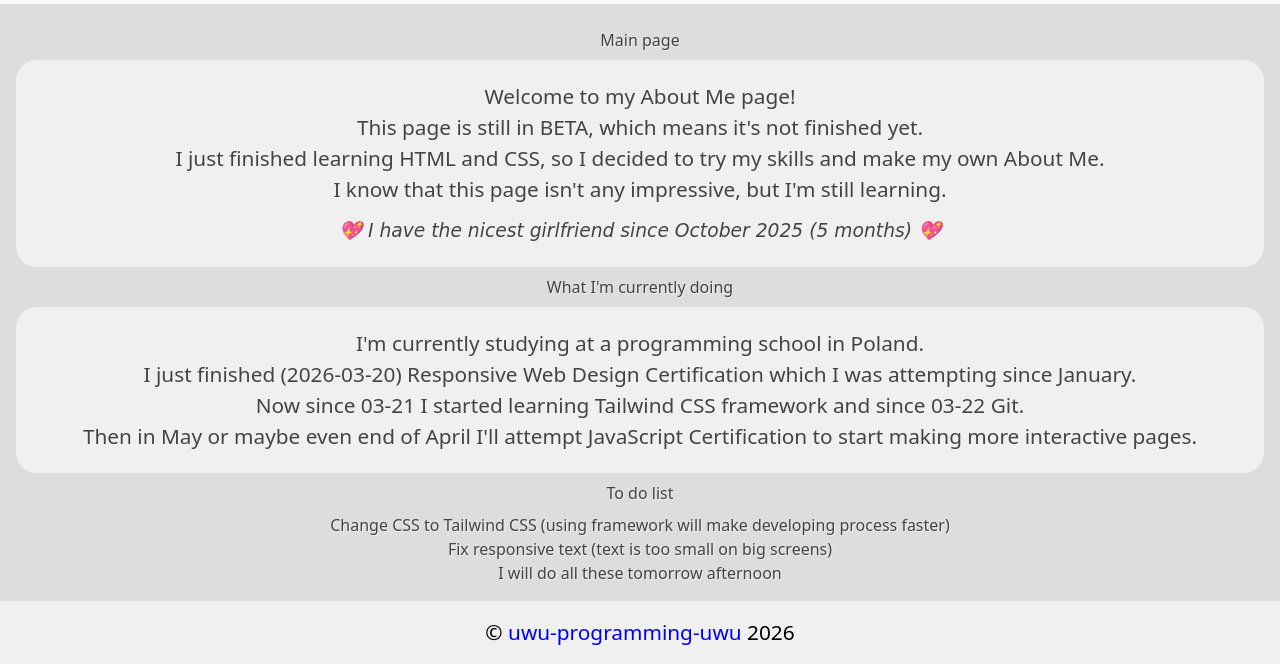
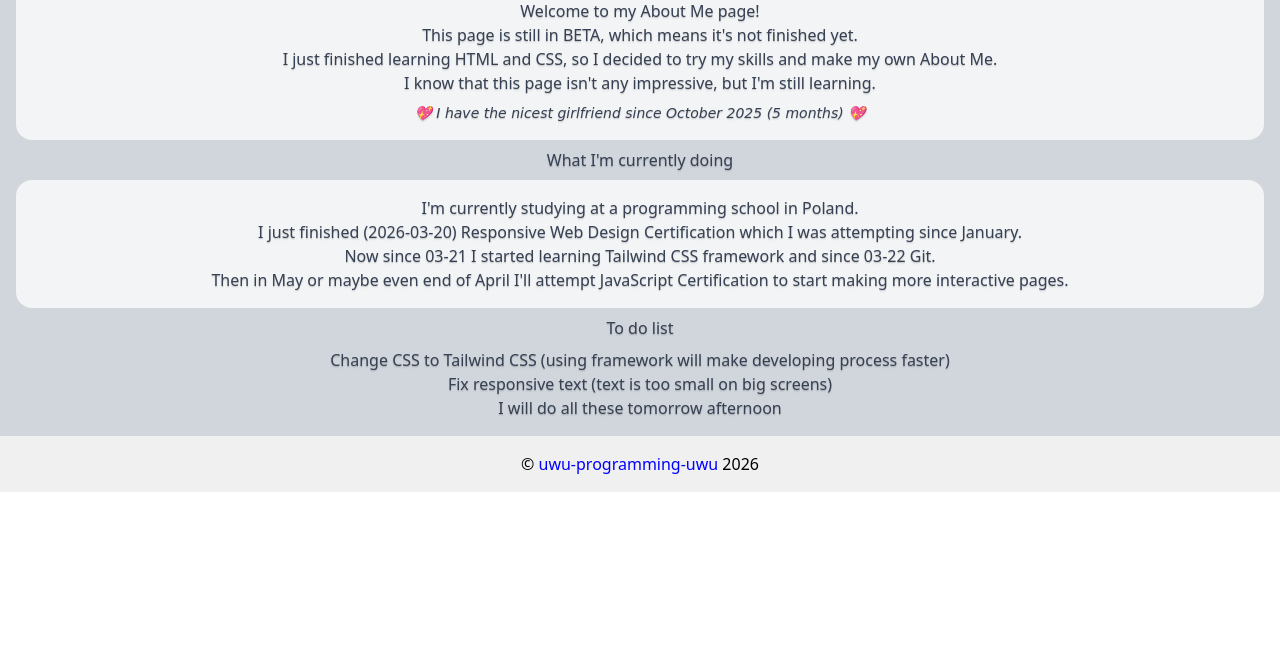
Before and after one commit to uwu-programming-uwu/about-me, a plain HTML site: page index.html in a window 1280 px wide. Shown: the part 195-859 px from the top of the page. After the commit the page ends 800 px from the top, so only its background shows below. Drawn offline with Linux system fonts and the light colour scheme.

Commit message:
Finish transfering paragraphs to Tailwind CSS

```diff
--- a/index.html
+++ b/index.html
@@ -11,7 +11,7 @@
 
 <body class="flex flex-col font-sans">
     <header class="w-full bg-gray-500 px-8 py-4">
-        <h1 class="text-center text-gray-50 text-3xl font-[cursive]">About Me <span class="animate-wb">[BETA]</span></h1>
+        <h1 class="text-center text-gray-100 text-3xl font-[cursive]">About Me <span class="animate-wb">[BETA]</span></h1>
     </header>
     <nav class="bg-gray-50 flex justify-between items-center text-base p-4">
         <a href="index.html" class="text-gray-900 w-full flex justify-center items-center text-sm"><span class="border-b-2 border-b-gray-500">Main page</span></a>
@@ -19,14 +19,14 @@
         <a href="certs.html" class="text-gray-900 w-full flex justify-center items-center text-sm">Certifications</a>
         <a href="links.html" class="text-gray-900 w-full flex justify-center items-center text-sm">Links</a>
     </nav>
-    <main>
-        <h2>Main page</h2>
-        <p>Welcome to my About Me page!<br>This page is still in BETA, which means it's not finished yet.<br>I just
+    <main class="p-4 bg-gray-300 text-gray-700 text-shadow-sm">
+        <h2 class="text-center my-2">Main page</h2>
+        <p class="bg-gray-100 text-center leading-6 p-4 rounded-2xl">Welcome to my About Me page!<br>This page is still in BETA, which means it's not finished yet.<br>I just
             finished learning HTML and CSS, so I decided to try my skills and make my own About Me.<br>I know that this
-            page isn't any impressive, but I'm still learning.<br><span id="gf">💖 I have the nicest girlfriend since
+            page isn't any impressive, but I'm still learning.<br><span class="italic font-[cursive] mt-2 inline-block text-sm">💖 I have the nicest girlfriend since
                 October 2025 (5 months) 💖</span></p>
         <h3>What I'm currently doing</h3>
-        <p>I'm currently studying at a programming school in Poland.<br>I just finished (2026-03-20) Responsive Web
+        <p class="bg-gray-100 text-center leading-6 p-4 rounded-2xl">I'm currently studying at a programming school in Poland.<br>I just finished (2026-03-20) Responsive Web
             Design Certification which I was attempting since January.<br>Now since 03-21 I started learning Tailwind
             CSS framework and since 03-22 Git.<br>Then in May or maybe even end of April I'll attempt JavaScript
             Certification to start making more interactive pages.</p>
--- a/style.css
+++ b/style.css
@@ -1,33 +1,5 @@
 body {
-
     main {
-        padding: 1em;
-        width: 100%;
-        background-color: #ddd;
-        color: #444;
-        text-shadow: 1px 1px 1px #f0f0f0;
-
-        h2 {
-            text-align: center;
-            margin: 0.5em 0;
-        }
-
-        p {
-            background-color: #f0f0f0;
-            text-align: center;
-            line-height: 1.5em;
-            padding: 1em;
-            border-radius: 1em;
-
-            span#gf {
-                font-style: italic;
-                font-family: cursive;
-                margin-top: 0.5em;
-                display: inline-block;
-                font-size: 0.9em;
-            }
-        }
-
         ul#todo {
             text-align: center;
 
@@ -125,7 +97,7 @@ body {
         color: #fff;
     }
 }
-
+/*
 @media screen and (min-width: 1024px) {
     h1 {
         font-size: 3em !important;
@@ -143,4 +115,4 @@ body {
     span:not(.current):not(#gf) {
         font-size: 1.3em !important;
     }
-}
+} */
```
Also changed, not shown: certs.html (+3 -3 lines), links.html (+3 -3 lines), timeline.html (+3 -3 lines), output.css.
